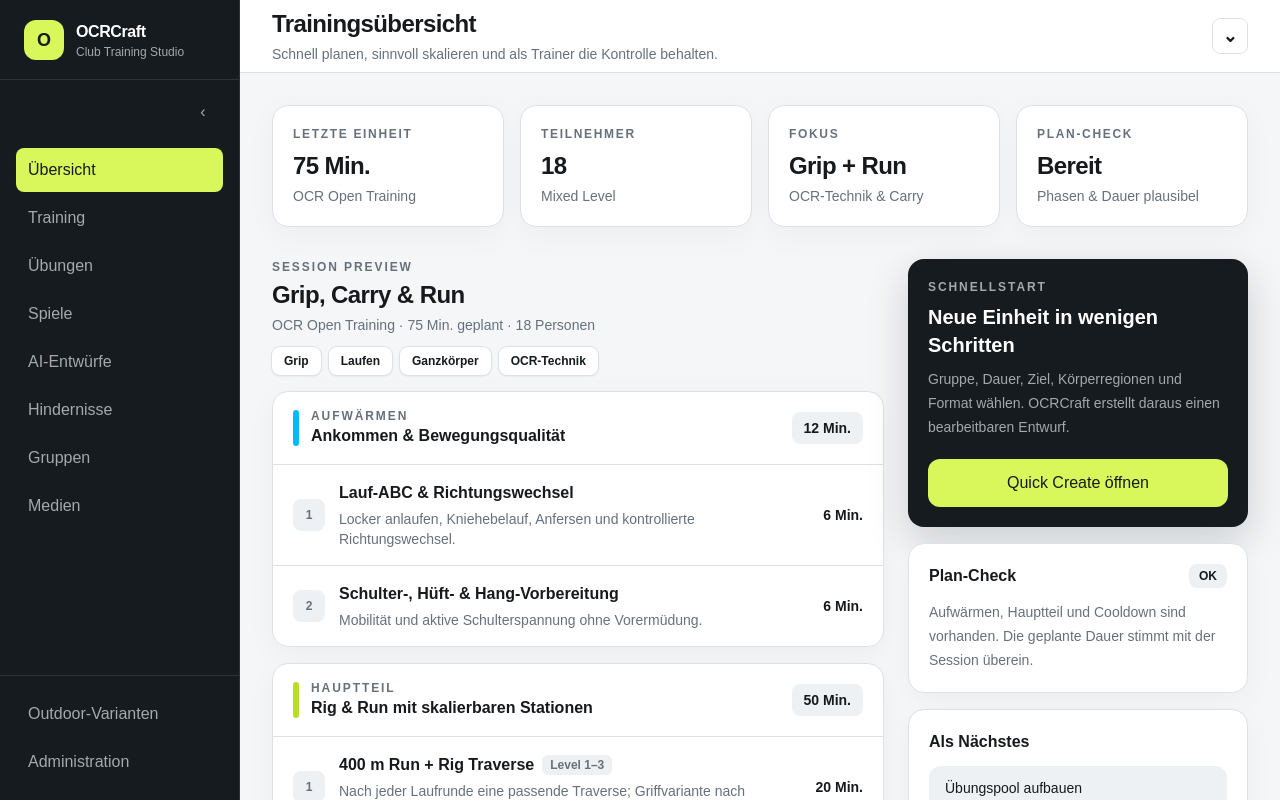
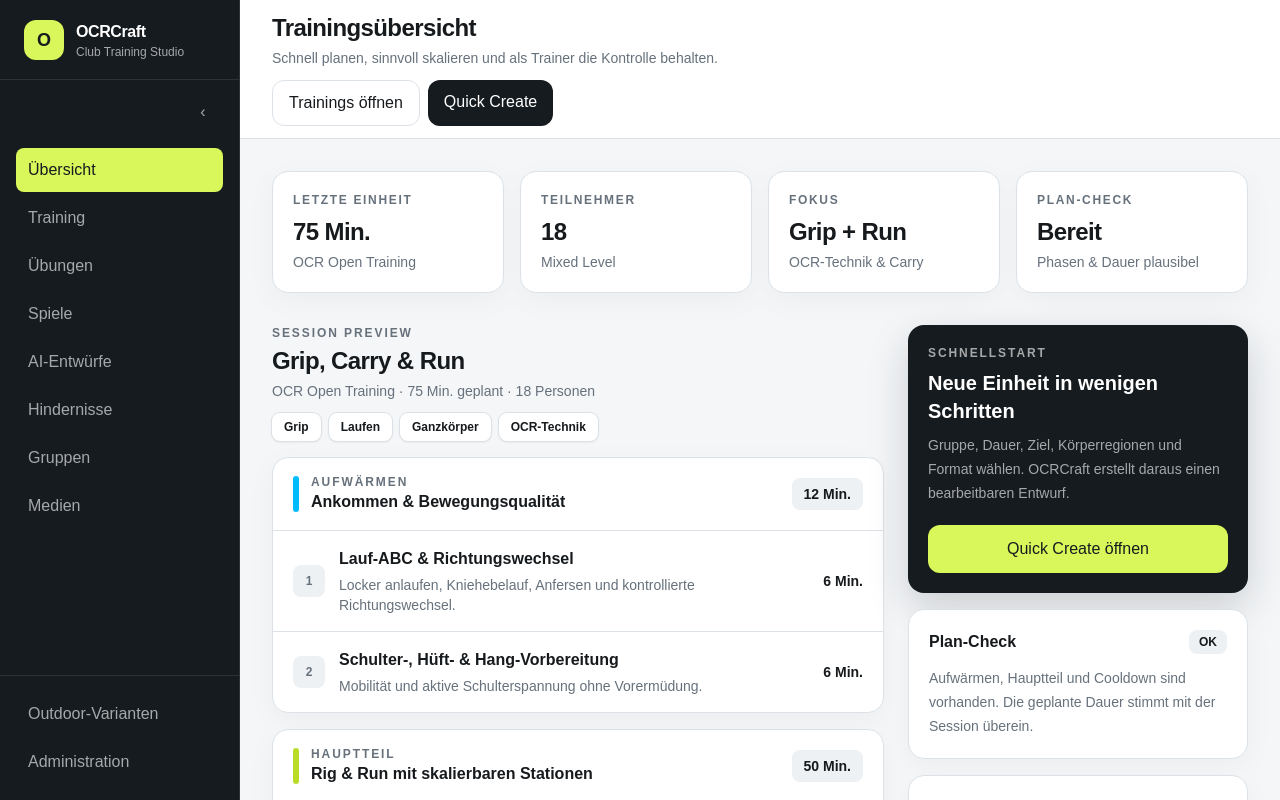
Before and after one commit to AlexanderSeel/OCRCraft, a Next.js app: page / in a window 1280 px wide. Built offline with nearby package versions, Linux system fonts and the light colour scheme.

Commit message:
fix: keep page headers visible

```diff
--- a/src/components/app-shell.tsx
+++ b/src/components/app-shell.tsx
@@ -15,17 +15,13 @@ export function AppShell({ title, subtitle, actions, children }: AppShellProps)
       <CollapsibleSidebar />
       <div className="min-w-0 flex-1 lg:h-dvh lg:min-h-0 lg:overflow-y-auto lg:overscroll-contain">
         <header className="sticky top-0 z-20 border-b border-[var(--border)] bg-[var(--header)] backdrop-blur">
-          <details className="group mx-auto max-w-[1500px]">
-            <summary className="flex min-h-16 cursor-pointer list-none items-center justify-between gap-4 px-4 py-2 marker:hidden sm:px-6 lg:px-8">
-              <span className="min-w-0">
-                <span className="block truncate text-xl font-black tracking-tight sm:text-2xl">{title}</span>
-                {subtitle ? <span className="mt-1 hidden truncate text-sm text-[var(--muted)] sm:block">{subtitle}</span> : null}
-              </span>
-              <span aria-hidden="true" className="grid size-9 shrink-0 place-items-center rounded-lg border border-[var(--border)] text-lg font-black transition-transform group-open:rotate-180">⌄</span>
-              <span className="sr-only">Seitenkopf ein- oder ausklappen</span>
-            </summary>
-            {actions ? <div aria-label="Seitenaktionen" className="flex flex-wrap justify-end gap-2 border-t border-[var(--border)] px-4 py-2 sm:px-6 lg:px-8">{actions}</div> : null}
-          </details>
+          <div className="mx-auto max-w-[1500px] px-4 py-3 sm:px-6 lg:px-8">
+            <div className="min-w-0">
+              <h1 className="truncate text-xl font-black tracking-tight sm:text-2xl">{title}</h1>
+              {subtitle ? <p className="mt-1 hidden truncate text-sm text-[var(--muted)] sm:block">{subtitle}</p> : null}
+            </div>
+            {actions ? <div aria-label="Seitenaktionen" className="mt-3 flex flex-wrap gap-2">{actions}</div> : null}
+          </div>
           <PrimaryNavigation variant="mobile" />
         </header>
         <main className="mx-auto max-w-[1500px] p-4 sm:p-6 lg:p-8">{children}</main>
```
Also changed, not shown: 1 other file (tests, documents, lock files or other folders).
